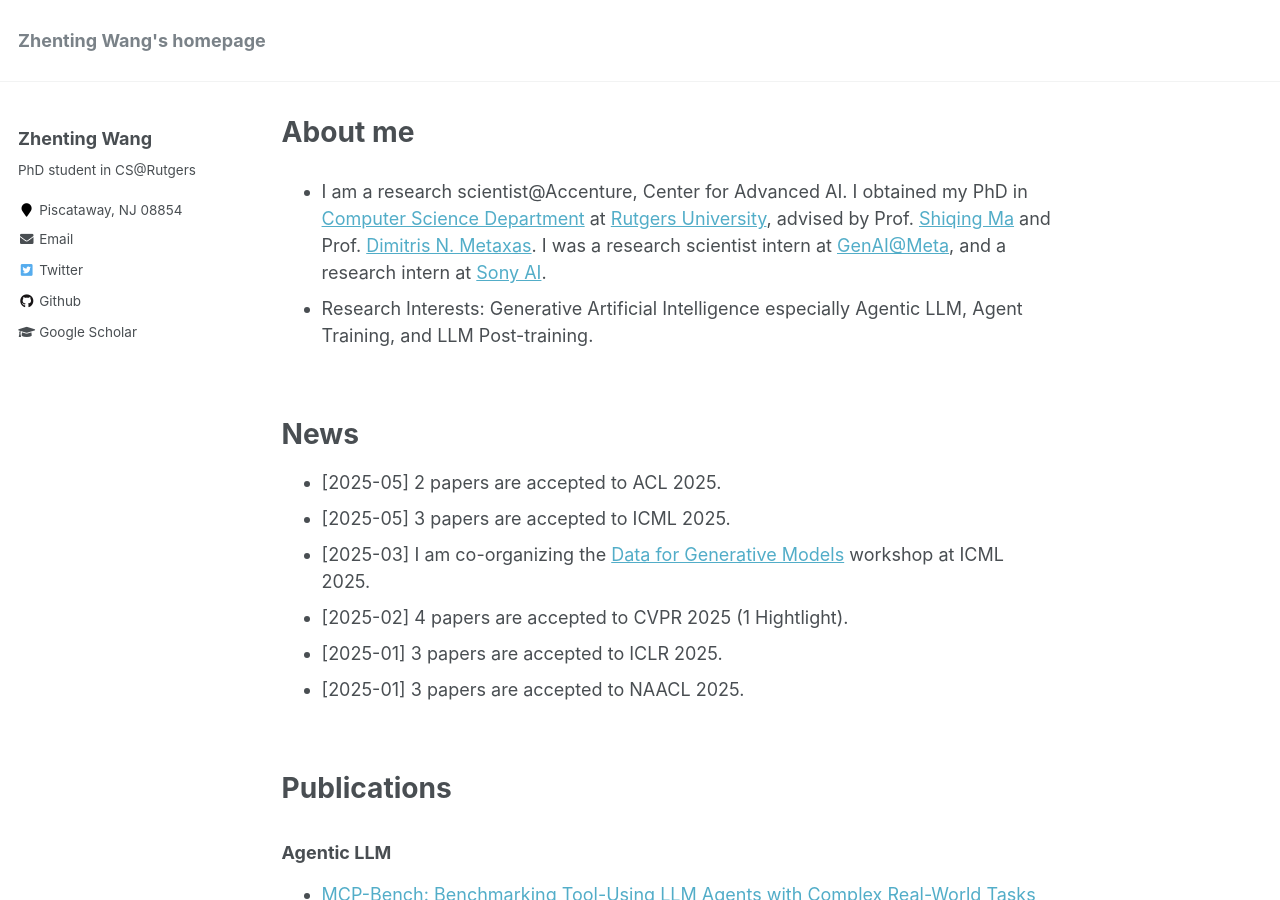
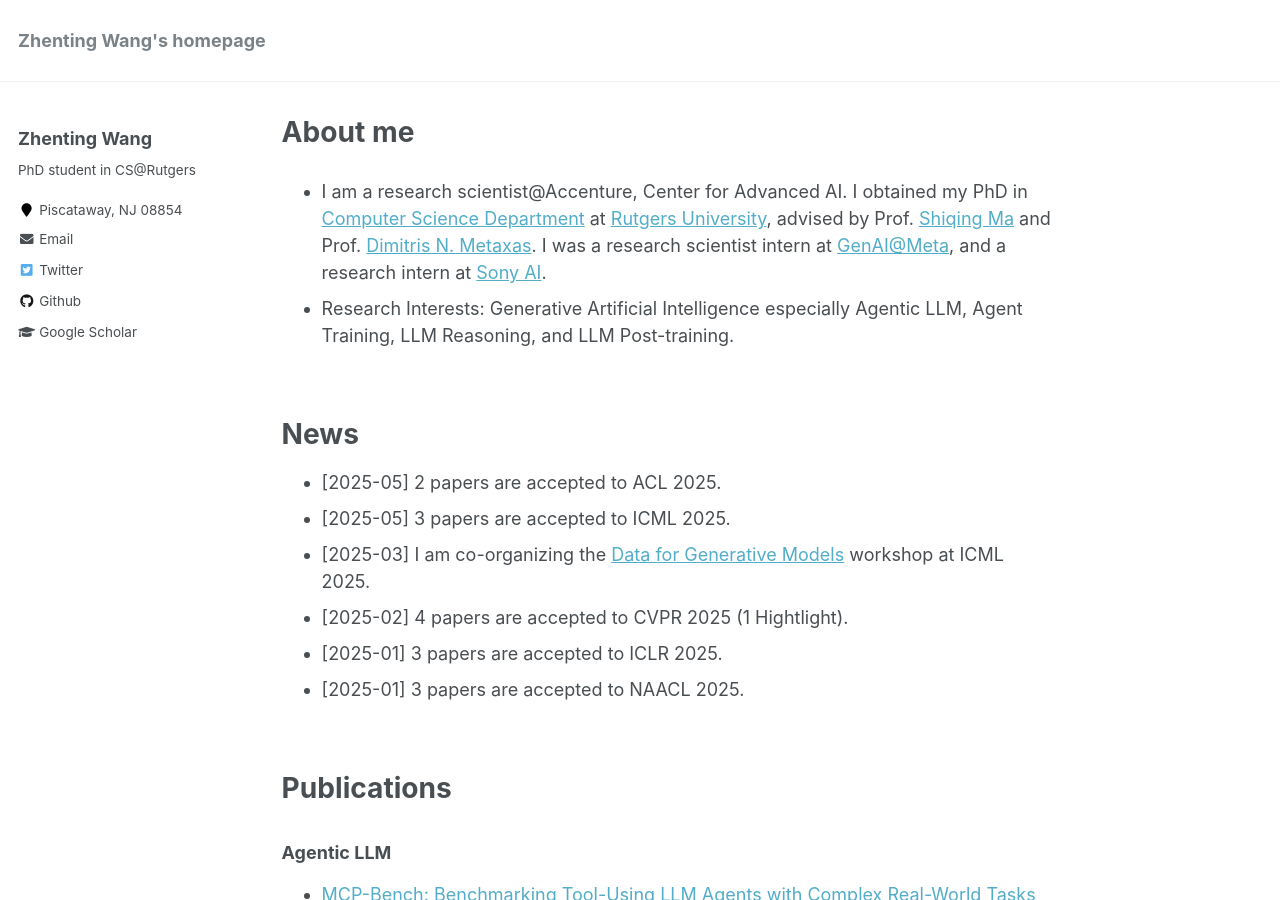
Before and after one commit to ZhentingWang/zhentingwang.github.io, a Jekyll site: the page built from _pages/about.md, in a window 1280 px wide and 900 px high. Built offline with Jekyll 4.4.1, drawn with Linux system fonts in a browser that asks for light colours.

Commit message:
Update about.md

```diff
--- a/_pages/about.md
+++ b/_pages/about.md
@@ -9,7 +9,7 @@ redirect_from:
 ---
 
 * I am a research scientist@Accenture, Center for Advanced AI. I obtained my PhD in [Computer Science Department](https://www.cs.rutgers.edu/) at [Rutgers University](https://www.rutgers.edu/), advised by Prof. [Shiqing Ma](https://people.cs.umass.edu/~shiqingma/) and Prof. [Dimitris N. Metaxas](https://people.cs.rutgers.edu/~dnm/). I was a research scientist intern at [GenAI@Meta](https://ai.meta.com/), and a research intern at [Sony AI](https://ai.sony/).
-* Research Interests: Generative Artificial Intelligence especially Agentic LLM, Agent Training, and LLM Post-training.
+* Research Interests: Generative Artificial Intelligence especially Agentic LLM, Agent Training, LLM Reasoning, and LLM Post-training.
 
 <br>
 
```
